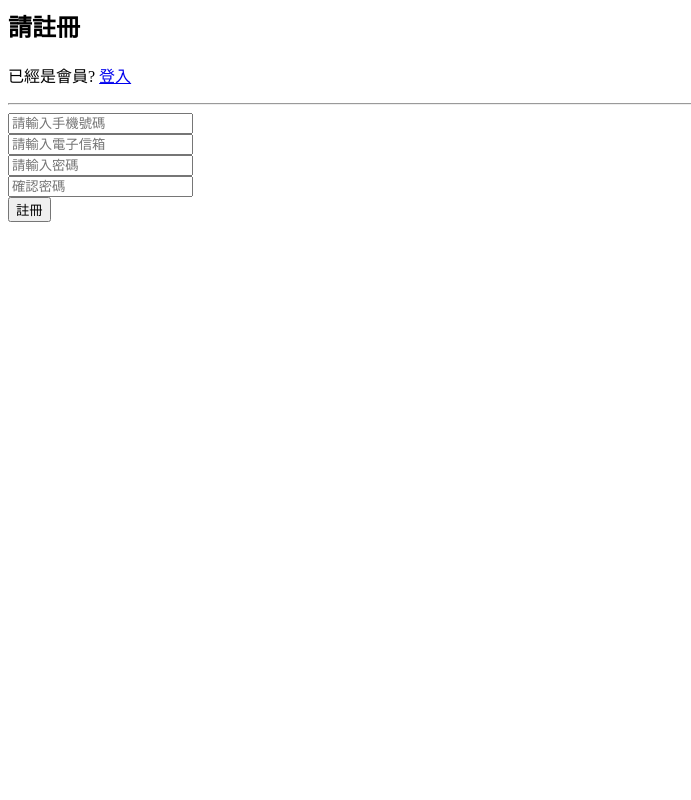
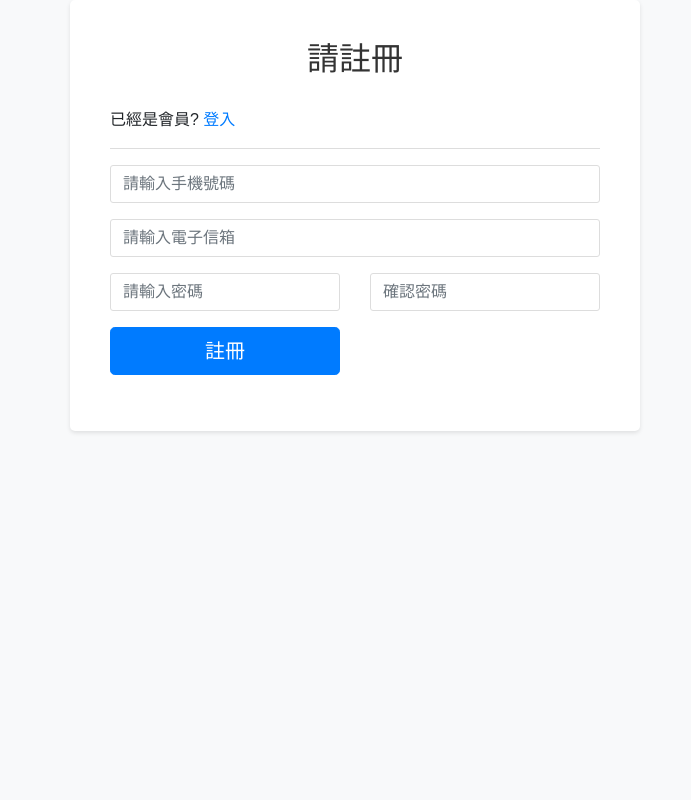
Before and after one commit to jason909163/rs, a PHP site: page /view/body/register.php in a window 1280 px wide. Shown: the whole page, without its empty margins (0-691 px from the left). Run offline with PHP 8.4, Linux system fonts and the light colour scheme.

Commit message:
0429 註冊 登入 點數畫面 美化

```diff
--- a/view/body/register.php
+++ b/view/body/register.php
@@ -1,7 +1,84 @@
+<body>
+  <meta charset="UTF-8">
+  <meta name="viewport" content="width=device-width, initial-scale=1.0">
+  <link rel="stylesheet" href="https://maxcdn.bootstrapcdn.com/bootstrap/4.5.2/css/bootstrap.min.css">
+  <style>
+	.dropdown-menu {
+  		background-color: #000;
+	}
+
+	.dropdown-menu a {
+  		color: #fff !important;
+	}
+    body {
+      background-color: #f8f9fa;
+      font-family: Arial, sans-serif;
+    }
+
+    .form-container {
+      background-color: #ffffff;
+      border-radius: 5px;
+      box-shadow: 0 2px 4px rgba(0, 0, 0, 0.1);
+      padding: 40px;
+    }
+
+    h2 {
+      text-align: center;
+      margin-bottom: 30px;
+      color: #333333;
+    }
+
+    hr {
+      border-color: #dddddd;
+    }
+
+    .form-group input {
+      border-radius: 3px;
+      padding: 12px;
+      border: 1px solid #dddddd;
+      width: 100%;
+    }
+
+    .btn-primary {
+      background-color: #007bff;
+      border: 1px solid #007bff;
+    }
+
+    .btn-primary:hover {
+      background-color: #0056b3;
+      border: 1px solid #0056b3;
+    }
+
+    .bg-danger {
+      color: #721c24;
+      background-color: #f8d7da;
+      border-color: #f5c6cb;
+      padding: 10px;
+      margin-bottom: 20px;
+      border-radius: 5px;
+    }
+
+    .bg-success {
+      color: #155724;
+      background-color: #d4edda;
+      border-color: #c3e6cb;
+      padding: 10px;
+      margin-bottom: 20px;
+      border-radius: 5px;
+    }
+
+    a {
+      color: #007bff;
+    }
+
+    a:hover {
+      color: #0056b3;
+    }
+  </style>
 
   <div class="container">
     <div class="row">
-	    <div class="col-xs-12 col-sm-8 col-md-6 col-sm-offset-2 col-md-offset-3">
+      <div class="col-xs-12 col-sm-8 col-md-6 col-sm-offset-2 col-md-offset-3 form-container">
         <form role="form" method="post" action="" autocomplete="off">
           <h2>請註冊</h2>
           <p>已經是會員? <a href='login'>登入</a></p>
@@ -14,7 +91,7 @@
             }
           }
 
-				//if action is joined show sucess
+          //if action is joined show success
           if(isset($_GET['action']) && $_GET['action'] == 'joined'){
             echo "<h2 class='bg-success'>註冊成功!</h2>";
           }
@@ -45,5 +122,7 @@
         </form>
       </div>
     </div>
+  </div>
+</body>
 
-</div>
+</html>
--- a/view/header/default.php
+++ b/view/header/default.php
@@ -9,6 +9,7 @@
   <script src="https://ajax.googleapis.com/ajax/libs/jquery/3.5.1/jquery.min.js"></script>
   <script src="https://cdnjs.cloudflare.com/ajax/libs/popper.js/1.16.0/umd/popper.min.js"></script>
   <script src="https://maxcdn.bootstrapcdn.com/bootstrap/4.5.2/js/bootstrap.min.js"></script>
+  <link href="https://stackpath.bootstrapcdn.com/bootstrap/4.5.2/css/bootstrap.min.css" rel="stylesheet">
   <style>
     /* 自定義導航欄 */
     .navbar {
```
Also changed, not shown: view/body/drink.php (+36 -3 lines), view/body/home.php (+6 -5 lines), view/body/login.php (+80 -3 lines), view/body/shop.php (+15 -8 lines), view/body/call.php (line endings or trailing spaces). Lines whose indentation alone changed are shown as unchanged.
